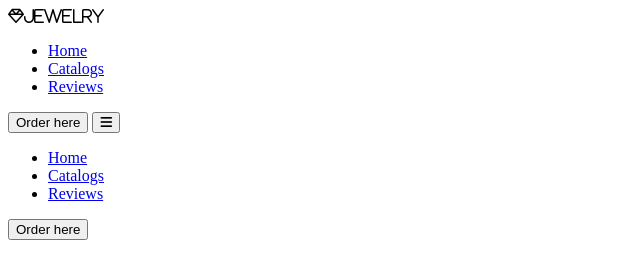
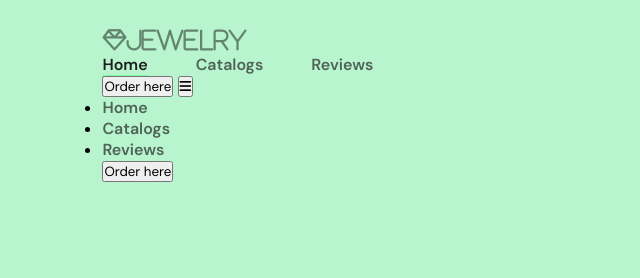
Before and after one commit to lucasnaza1/landingpage, a plain HTML site: page index.html in a window 1280 px wide. Shown: the whole page, without its empty margins (0-640 px from the left). Drawn offline with Linux system fonts and the light colour scheme.

Commit message:
updating header

```diff
--- a/index.html
+++ b/index.html
@@ -16,7 +16,7 @@
       <nav id="nav-bar">
         <i class="fa-regular fa-gem" id="nav-logo">Jewelry</i>
         <ul id="nav_list">
-          <li class="nav-item">
+          <li class="nav-item active">
             <a href="#home">Home</a>
           </li>
           <li class="nav-item">
--- a/src/style/header.css
+++ b/src/style/header.css
@@ -0,0 +1,32 @@
+header {
+  width: 100%;
+  padding: 28px 8%;
+}
+
+#navbar {
+  width: 100%;
+  display: flex;
+  align-items: center;
+  justify-content: space-between;
+}
+
+#nav-logo {
+  font-size: 24px;
+  color: #63856f;
+}
+#nav_list {
+  display: flex;
+  list-style: none;
+  gap: 48px;
+}
+
+.nav-item a {
+  text-decoration: none;
+  color: #1d1d1dad;
+  font-weight: 600;
+}
+
+.nav-item.active a {
+  color: #1d1d1d;
+  border-bottom: 3px solid #79fba6;
+}
--- a/src/style/styles.css
+++ b/src/style/styles.css
@@ -0,0 +1,11 @@
+@import url("https://fonts.googleapis.com/css2?family=DM+Sans:ital,opsz,wght@0,9..40,100..1000;1,9..40,100..1000&display=swap");
+* {
+  font-family: "DM Sans", sans-serif;
+  margin: 0;
+  padding: 0;
+  box-sizing: border-box;
+}
+
+body {
+  background-color: #b8f5ce;
+}
```
